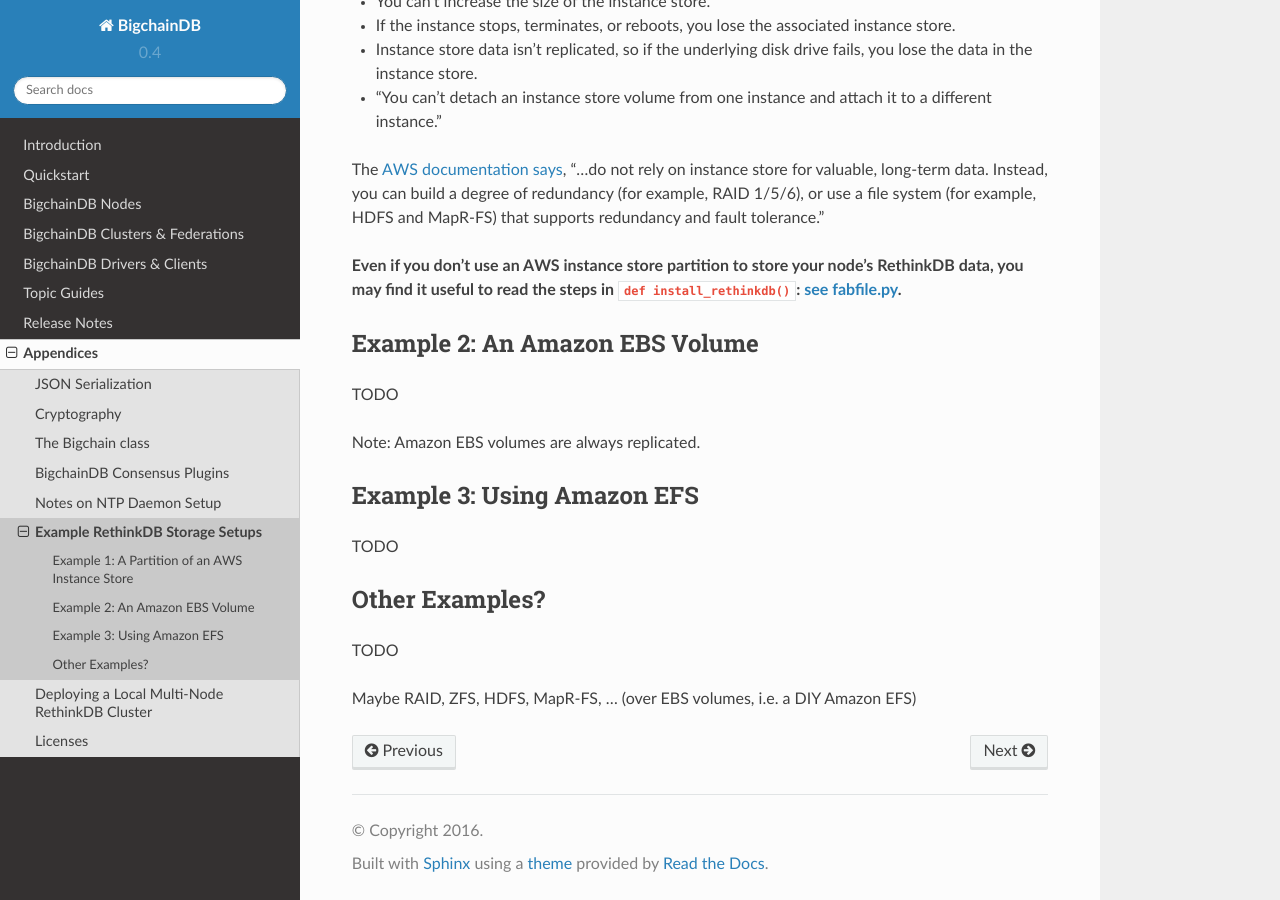
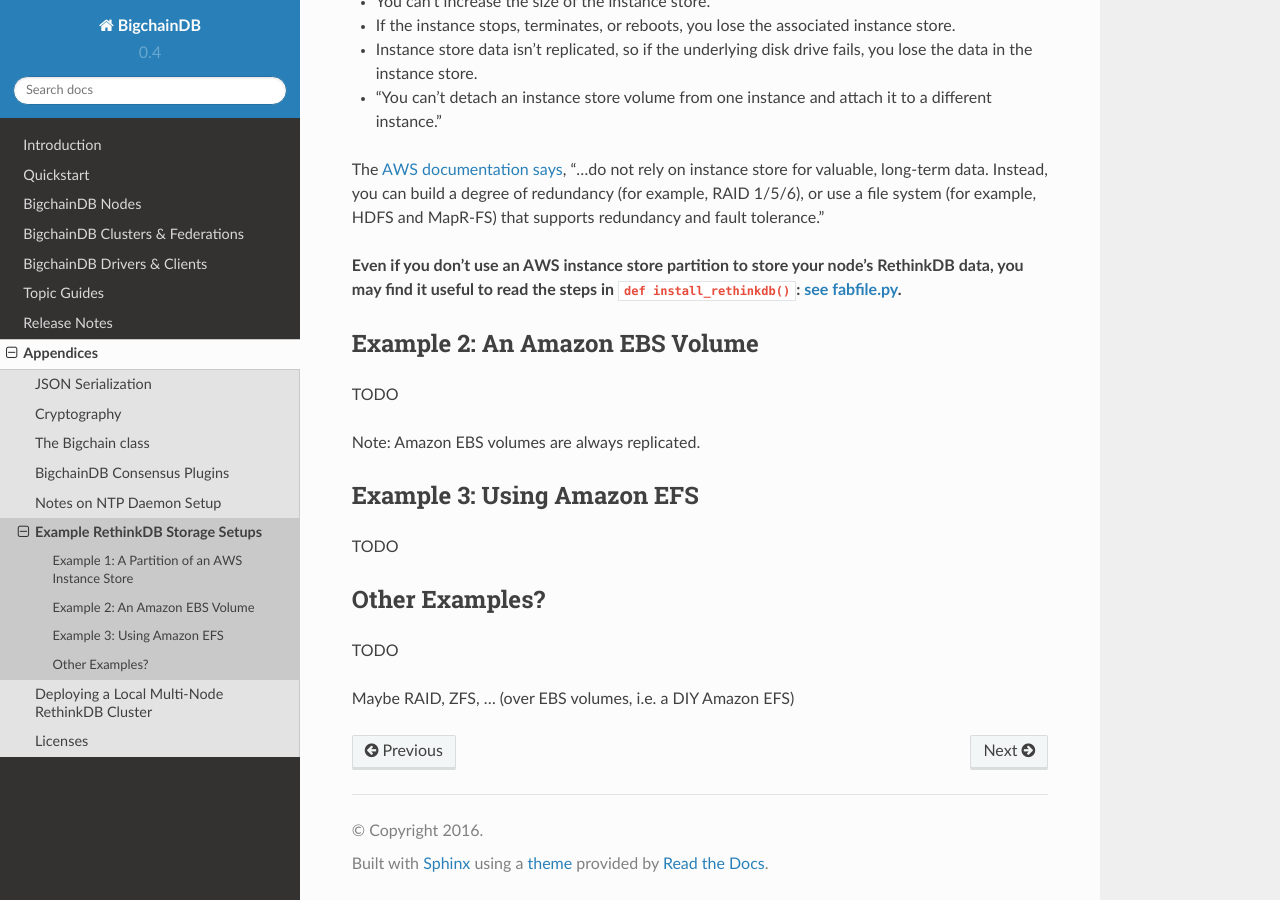
Before and after one commit to bigchaindb/bigchaindb, a Sphinx documentation site: the page built from docs/source/appendices/example-rethinkdb-storage-setups.md, in a window 1280 px wide and 900 px high, scrolled down 541 px. Built offline with Sphinx 7.4.7 and the Read the Docs theme 2.0.0, drawn with Linux system fonts in a browser that asks for light colours.

Commit message:
Docs: HDFS & MapR-FS not really filesystem options

```diff
--- a/docs/source/appendices/example-rethinkdb-storage-setups.md
+++ b/docs/source/appendices/example-rethinkdb-storage-setups.md
@@ -35,4 +35,4 @@ TODO
 
 TODO
 
-Maybe RAID, ZFS, HDFS, MapR-FS, ... (over EBS volumes, i.e. a DIY Amazon EFS)
+Maybe RAID, ZFS, ... (over EBS volumes, i.e. a DIY Amazon EFS)
```
